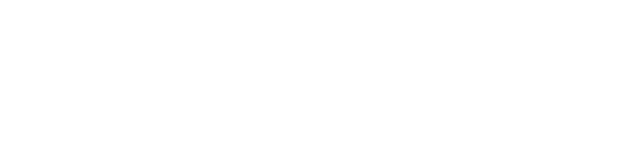
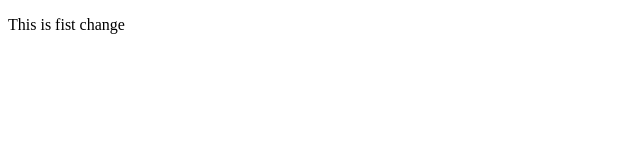
Before and after one commit to Ayzee99Awan/frontend-repo, a plain HTML site: page index.html in a window 1280 px wide. Shown: the whole page, without its empty margins (0-640 px from the left). Drawn offline with Linux system fonts and the light colour scheme.

Commit message:
second change saved

```diff
--- a/index.html
+++ b/index.html
@@ -6,6 +6,6 @@
     <title>Document</title>
 </head>
 <body>
-
+    <p>This is fist change</p>
 </body>
 </html>
```
